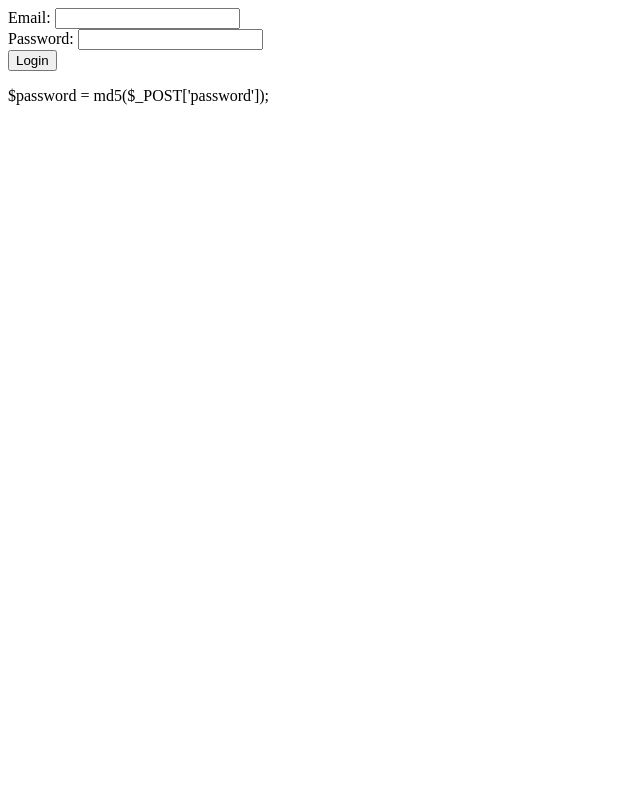
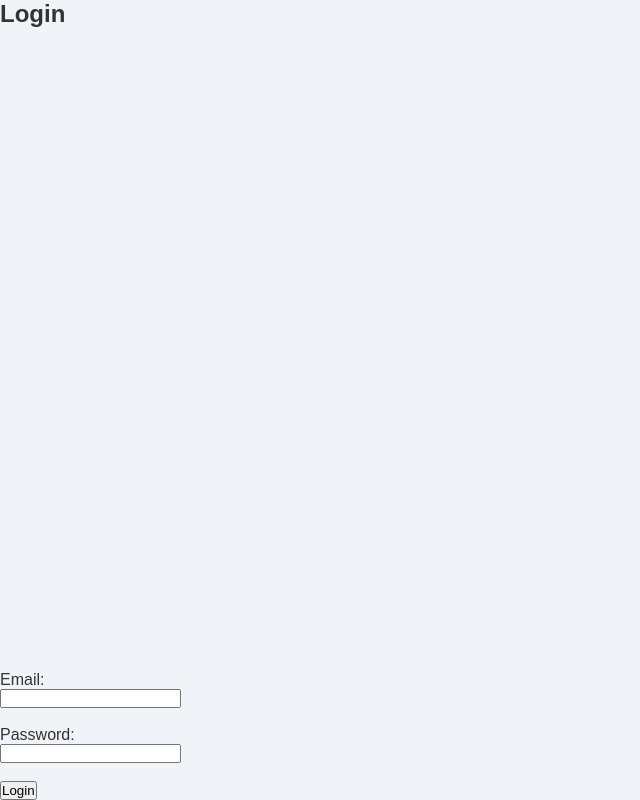
Before and after one commit to indahpaendong/FinalProject1, a PHP site: page /login.php in a window 1280 px wide. Shown: the whole page, without its empty margins (0-640 px from the left). Run offline with PHP 8.4, Linux system fonts and the light colour scheme.

Commit message:
Update login.php

```diff
--- a/login.php
+++ b/login.php
@@ -14,19 +14,31 @@ if ($_SERVER["REQUEST_METHOD"] == "POST") {
             $_SESSION['user_id'] = $row['id'];
             $_SESSION['role'] = $row['role'];
             header("Location: " . ($row['role'] === 'admin' ? "dashboard.php" : "booking.php"));
+            exit();
         } else {
-            echo "Password salah";
+            $error = "Password salah";
         }
     } else {
-        echo "Email tidak ditemukan";
+        $error = "Email tidak ditemukan";
     }
 }
 ?>
 
-<form method="POST">
-  Email: <input name="email"><br>
-  Password: <input type="password" name="password"><br>
-  <button type="submit">Login</button>
-</form>
-
-$password = md5($_POST['password']);
+<!DOCTYPE html>
+<html>
+<head>
+    <title>Login - Booking Studio</title>
+    <link rel="stylesheet" href="css/style.css">
+</head>
+<body>
+    <h2>Login</h2>
+    <?php if (isset($error)) echo "<p style='color:red;'>$error</p>"; ?>
+    <form method="POST" action="">
+        <label>Email:</label><br>
+        <input type="email" name="email" required><br><br>
+        <label>Password:</label><br>
+        <input type="password" name="password" required><br><br>
+        <button type="submit">Login</button>
+    </form>
+</body>
+</html>
```
